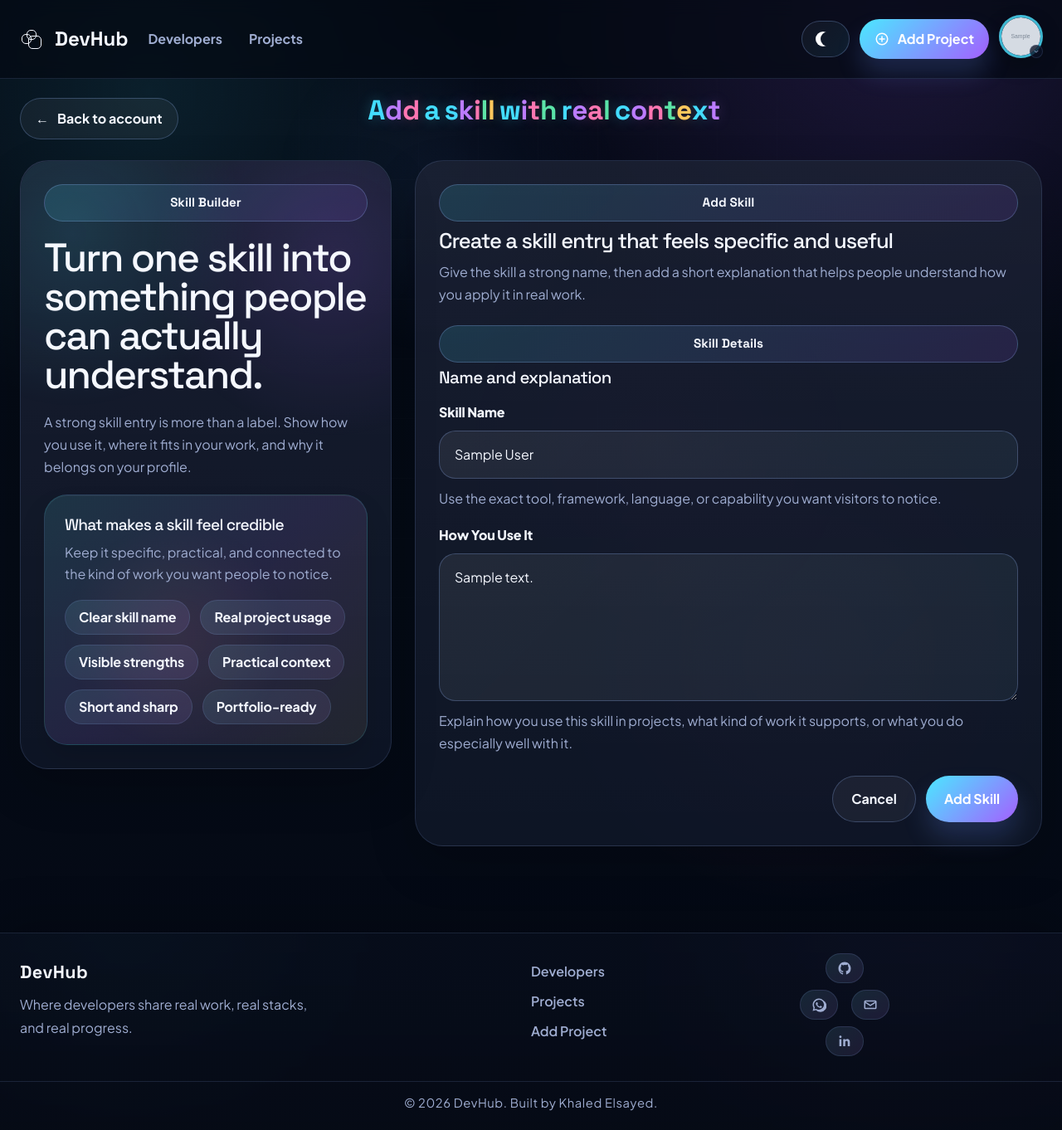
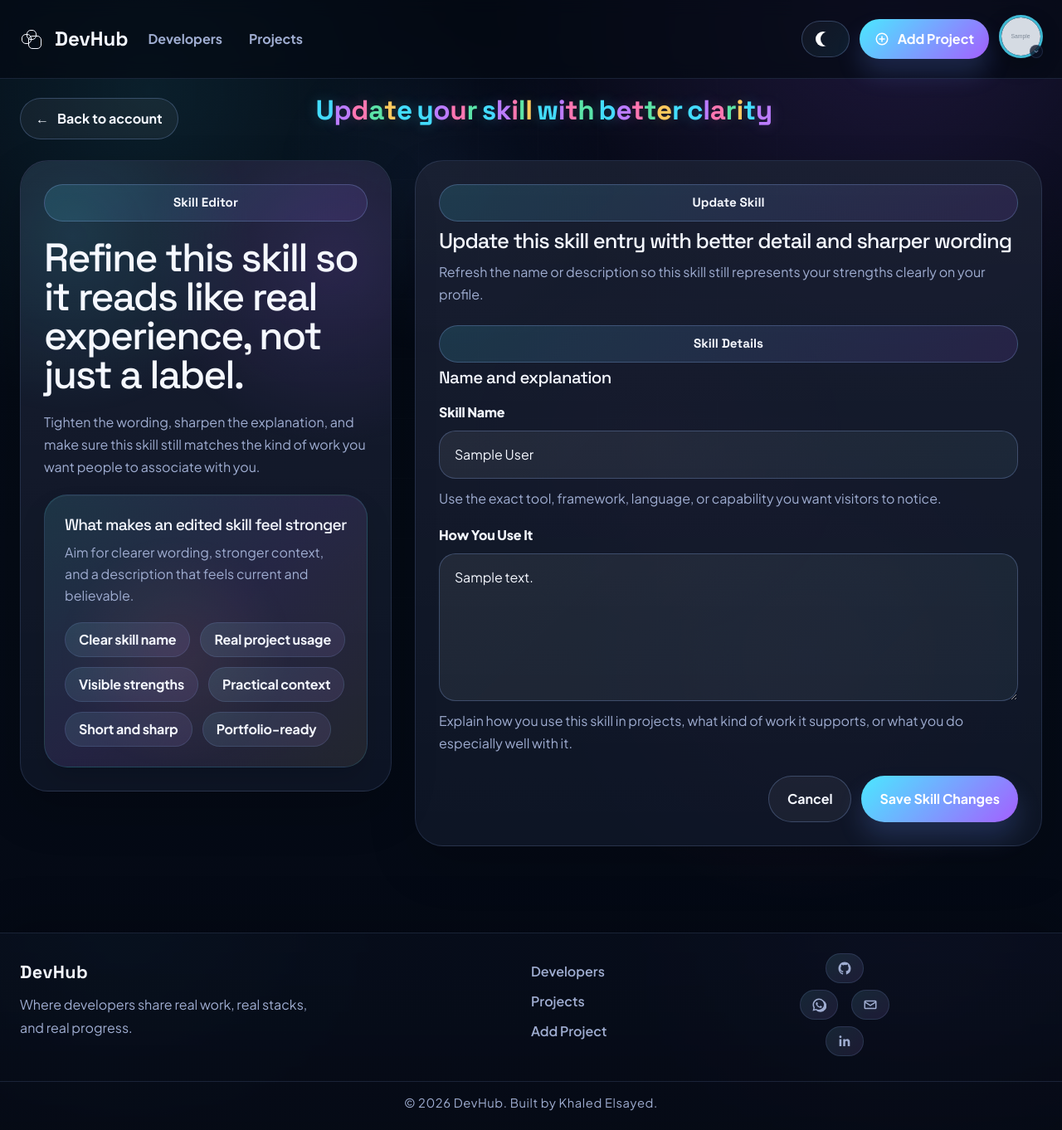
Before and after one commit to khaledelsayed2003/devhub, a Django app: page /update-skill/00000000-0000-0000-0000-000000000001 in a window 1280 px wide. Shown: the whole page at 83% size. Run offline with Django 5.2, Linux system fonts and the light colour scheme; a user stored in the database is signed in; tables that the repository leaves empty hold one stand-in row (values such as "Sample post"); grey boxes marked "Sample" are stand-in pictures.

Commit message:
Differentiate create and update skill form UX with contextual copy

```diff
--- a/users/templates/users/skill_form.html
+++ b/users/templates/users/skill_form.html
@@ -1,6 +1,6 @@
 {% extends 'base.html' %}
 
-{% block title %}DevHub | Add Skill{% endblock title %}
+{% block title %}DevHub | {% if is_update %}Update Skill{% else %}Add Skill{% endif %}{% endblock title %}
 
 {% block body_class %}users-page-body{% endblock body_class %}
 
@@ -8,7 +8,27 @@
   <section class="profile-form-page section">
     <div class="profile-form-topbar">
       <a href="{% url 'account' %}" class="ghost-button user-profile-back-link">Back to account</a>
-      <div class="profile-form-top-message" aria-label="Add a skill that explains what you actually do.">
+      <div class="profile-form-top-message" aria-label="{% if is_update %}Refine a skill so it reflects your latest strengths.{% else %}Add a skill that explains what you actually do.{% endif %}">
+        {% if is_update %}
+        <span class="profile-form-top-message-word">
+          <span>U</span><span>p</span><span>d</span><span>a</span><span>t</span><span>e</span>
+        </span>
+        <span class="profile-form-top-message-word">
+          <span>y</span><span>o</span><span>u</span><span>r</span>
+        </span>
+        <span class="profile-form-top-message-word">
+          <span>s</span><span>k</span><span>i</span><span>l</span><span>l</span>
+        </span>
+        <span class="profile-form-top-message-word">
+          <span>w</span><span>i</span><span>t</span><span>h</span>
+        </span>
+        <span class="profile-form-top-message-word">
+          <span>b</span><span>e</span><span>t</span><span>t</span><span>e</span><span>r</span>
+        </span>
+        <span class="profile-form-top-message-word">
+          <span>c</span><span>l</span><span>a</span><span>r</span><span>i</span><span>t</span><span>y</span>
+        </span>
+        {% else %}
         <span class="profile-form-top-message-word">
           <span>A</span><span>d</span><span>d</span>
         </span>
@@ -27,22 +47,27 @@
         <span class="profile-form-top-message-word">
           <span>c</span><span>o</span><span>n</span><span>t</span><span>e</span><span>x</span><span>t</span>
         </span>
+        {% endif %}
       </div>
       <span class="profile-form-topbar-spacer" aria-hidden="true"></span>
     </div>
 
     <div class="profile-form-shell">
       <aside class="profile-form-intro">
-        <span class="section-label">Skill Builder</span>
-        <h1>Turn one skill into something people can actually understand.</h1>
+        <span class="section-label">{% if is_update %}Skill Editor{% else %}Skill Builder{% endif %}</span>
+        <h1>{% if is_update %}Refine this skill so it reads like real experience, not just a label.{% else %}Turn one skill into something people can actually understand.{% endif %}</h1>
         <p>
+          {% if is_update %}
+          Tighten the wording, sharpen the explanation, and make sure this skill still matches the kind of work you want people to associate with you.
+          {% else %}
           A strong skill entry is more than a label. Show how you use it, where it fits in your work, and why it belongs on your profile.
+          {% endif %}
         </p>
 
         <div class="profile-form-highlight">
           <div class="profile-form-highlight-copy">
-            <h2>What makes a skill feel credible</h2>
-            <p>Keep it specific, practical, and connected to the kind of work you want people to notice.</p>
+            <h2>{% if is_update %}What makes an edited skill feel stronger{% else %}What makes a skill feel credible{% endif %}</h2>
+            <p>{% if is_update %}Aim for clearer wording, stronger context, and a description that feels current and believable.{% else %}Keep it specific, practical, and connected to the kind of work you want people to notice.{% endif %}</p>
           </div>
           <div class="profile-form-highlight-grid">
             <span>Clear skill name</span>
@@ -57,9 +82,9 @@
 
       <section class="profile-form-card">
         <div class="profile-form-card-head">
-          <span class="section-label">Add Skill</span>
-          <h2>Create a skill entry that feels specific and useful</h2>
-          <p>Give the skill a strong name, then add a short explanation that helps people understand how you apply it in real work.</p>
+          <span class="section-label">{% if is_update %}Update Skill{% else %}Add Skill{% endif %}</span>
+          <h2>{% if is_update %}Update this skill entry with better detail and sharper wording{% else %}Create a skill entry that feels specific and useful{% endif %}</h2>
+          <p>{% if is_update %}Refresh the name or description so this skill still represents your strengths clearly on your profile.{% else %}Give the skill a strong name, then add a short explanation that helps people understand how you apply it in real work.{% endif %}</p>
         </div>
 
         <form method="POST" class="profile-edit-form" novalidate>
@@ -102,7 +127,7 @@
 
           <div class="profile-form-actions">
             <a href="{% url 'account' %}" class="ghost-button large-button">Cancel</a>
-            <button type="submit" class="primary-button large-button">Add Skill</button>
+            <button type="submit" class="primary-button large-button">{% if is_update %}Save Skill Changes{% else %}Add Skill{% endif %}</button>
           </div>
         </form>
       </section>
--- a/users/views.py
+++ b/users/views.py
@@ -129,7 +129,7 @@ def createSkill(request):
             messages.success(request, "Skill added successfully. It is now part of your profile.")
             return redirect('account')
 
-    return render(request, 'users/skill_form.html', {'form': form})
+    return render(request, 'users/skill_form.html', {'form': form, 'is_update': False})
 
 @login_required(login_url='login')
 def updateSkill(request, pk):
@@ -144,4 +144,4 @@ def updateSkill(request, pk):
             messages.success(request, "Skill updated successfully. Your profile now reflects the latest version.")
             return redirect('account')
 
-    return render(request, 'users/skill_form.html', {'form': form})
+    return render(request, 'users/skill_form.html', {'form': form, 'is_update': True})
```
